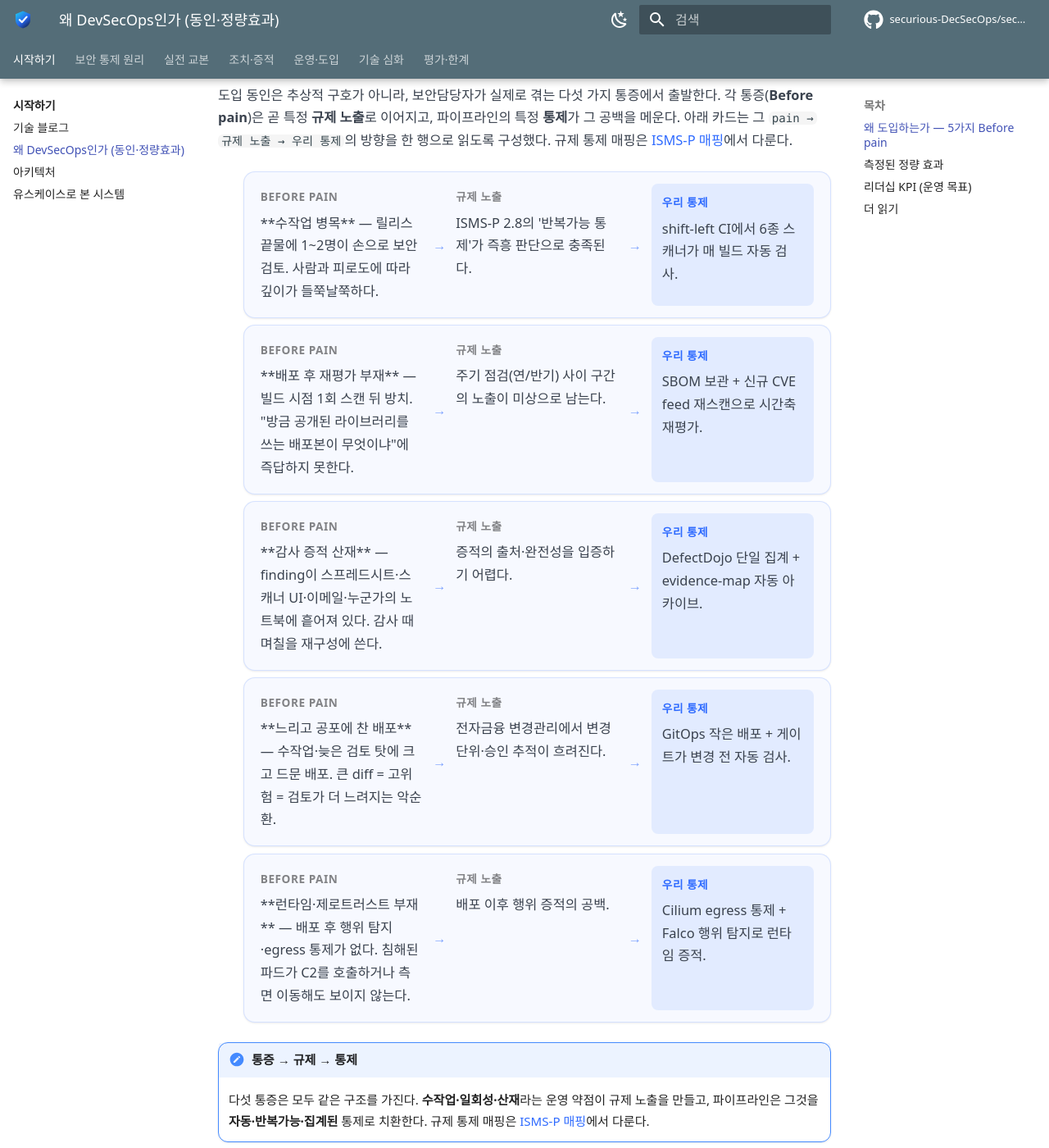
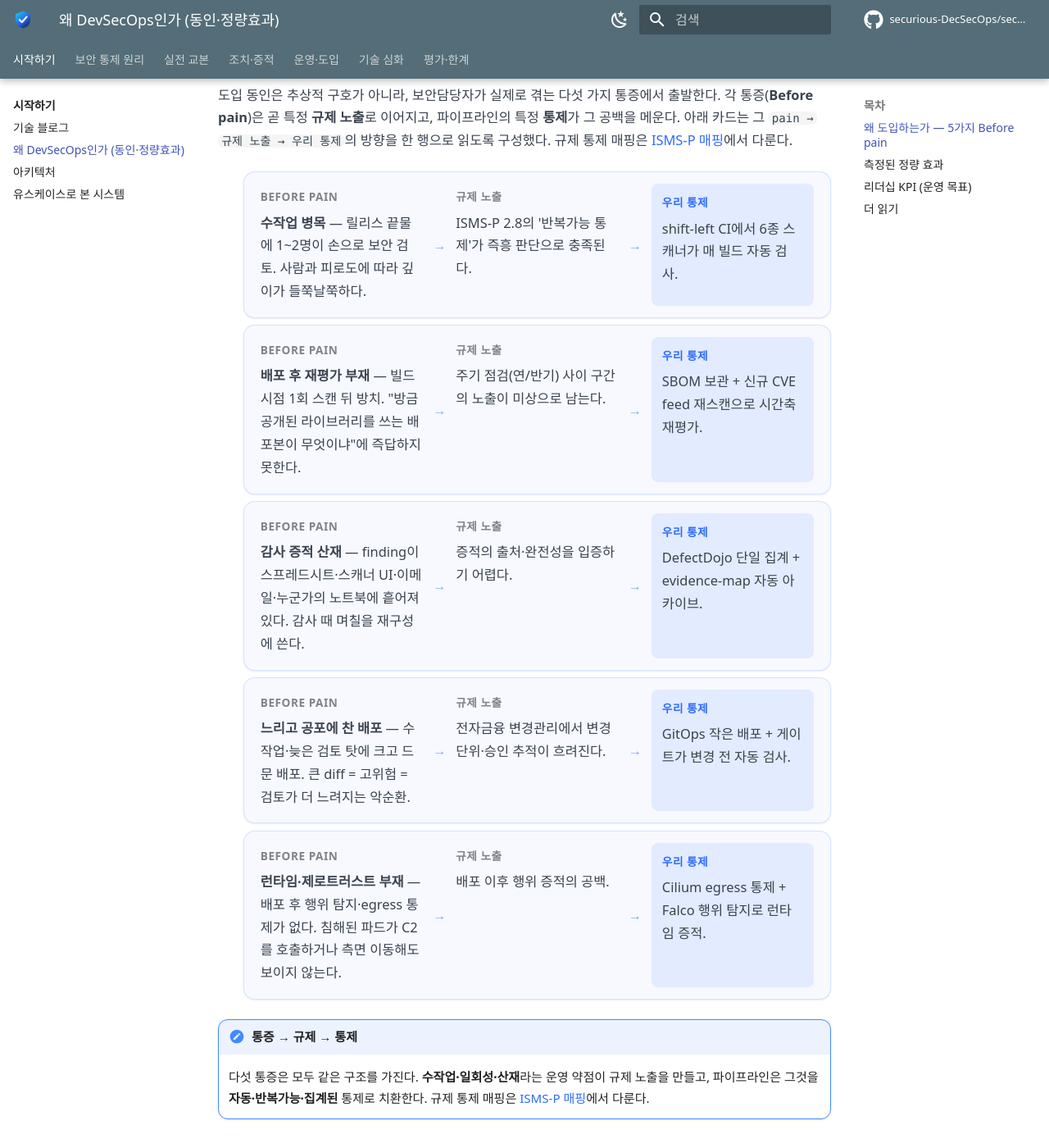
Before and after one commit to securious-DecSecOps/secubank-docs, an MkDocs documentation site: the page built from docs/why-devsecops.md, in a window 1280 px wide and 1400 px high, scrolled down 548 px. Shown: the whole window at 82% size. Built offline with MkDocs 1.6.1 and Material for MkDocs 9.7.7, drawn with Linux system fonts in a browser that asks for light colours; some web fonts are replaced; comment, search, counter and statistics services are not loaded.

Commit message:
why-devsecops sb-driver bold 렌더 버그 수정 — 적대적 검증에서 발견
라이브 배포본 점검 중 발견: sb-driver pain 카드의 <span markdown>**…**</span>가
md_in_html에서 inline bold로 처리되지 않아 리터럴 ** 5개(=10 마커)가 그대로 노출됐다.
원시 <strong>…</strong>으로 교체해 마크다운 처리 의존을 제거.
빌드 후 리터럴 ** 0건, <strong> 렌더 확인, mkdocs build --strict 통과.

```diff
--- a/docs/why-devsecops.md
+++ b/docs/why-devsecops.md
@@ -14,35 +14,35 @@
 
 <ul class="sb-driver">
 <li>
-<div class="sb-driver__pain"><span class="sb-driver__k">Before pain</span><span markdown>**수작업 병목** — 릴리스 끝물에 1~2명이 손으로 보안 검토. 사람과 피로도에 따라 깊이가 들쭉날쭉하다.</span></div>
+<div class="sb-driver__pain"><span class="sb-driver__k">Before pain</span><span><strong>수작업 병목</strong> — 릴리스 끝물에 1~2명이 손으로 보안 검토. 사람과 피로도에 따라 깊이가 들쭉날쭉하다.</span></div>
 <div class="sb-driver__arrow"></div>
 <div class="sb-driver__reg"><span class="sb-driver__k">규제 노출</span><span markdown>ISMS-P 2.8의 '반복가능 통제'가 즉흥 판단으로 충족된다.</span></div>
 <div class="sb-driver__arrow"></div>
 <div class="sb-driver__ctl"><span class="sb-driver__k">우리 통제</span><span markdown>shift-left CI에서 6종 스캐너가 매 빌드 자동 검사.</span></div>
 </li>
 <li>
-<div class="sb-driver__pain"><span class="sb-driver__k">Before pain</span><span markdown>**배포 후 재평가 부재** — 빌드 시점 1회 스캔 뒤 방치. "방금 공개된 라이브러리를 쓰는 배포본이 무엇이냐"에 즉답하지 못한다.</span></div>
+<div class="sb-driver__pain"><span class="sb-driver__k">Before pain</span><span><strong>배포 후 재평가 부재</strong> — 빌드 시점 1회 스캔 뒤 방치. "방금 공개된 라이브러리를 쓰는 배포본이 무엇이냐"에 즉답하지 못한다.</span></div>
 <div class="sb-driver__arrow"></div>
 <div class="sb-driver__reg"><span class="sb-driver__k">규제 노출</span><span markdown>주기 점검(연/반기) 사이 구간의 노출이 미상으로 남는다.</span></div>
 <div class="sb-driver__arrow"></div>
 <div class="sb-driver__ctl"><span class="sb-driver__k">우리 통제</span><span markdown>SBOM 보관 + 신규 CVE feed 재스캔으로 시간축 재평가.</span></div>
 </li>
 <li>
-<div class="sb-driver__pain"><span class="sb-driver__k">Before pain</span><span markdown>**감사 증적 산재** — finding이 스프레드시트·스캐너 UI·이메일·누군가의 노트북에 흩어져 있다. 감사 때 며칠을 재구성에 쓴다.</span></div>
+<div class="sb-driver__pain"><span class="sb-driver__k">Before pain</span><span><strong>감사 증적 산재</strong> — finding이 스프레드시트·스캐너 UI·이메일·누군가의 노트북에 흩어져 있다. 감사 때 며칠을 재구성에 쓴다.</span></div>
 <div class="sb-driver__arrow"></div>
 <div class="sb-driver__reg"><span class="sb-driver__k">규제 노출</span><span markdown>증적의 출처·완전성을 입증하기 어렵다.</span></div>
 <div class="sb-driver__arrow"></div>
 <div class="sb-driver__ctl"><span class="sb-driver__k">우리 통제</span><span markdown>DefectDojo 단일 집계 + evidence-map 자동 아카이브.</span></div>
 </li>
 <li>
-<div class="sb-driver__pain"><span class="sb-driver__k">Before pain</span><span markdown>**느리고 공포에 찬 배포** — 수작업·늦은 검토 탓에 크고 드문 배포. 큰 diff = 고위험 = 검토가 더 느려지는 악순환.</span></div>
+<div class="sb-driver__pain"><span class="sb-driver__k">Before pain</span><span><strong>느리고 공포에 찬 배포</strong> — 수작업·늦은 검토 탓에 크고 드문 배포. 큰 diff = 고위험 = 검토가 더 느려지는 악순환.</span></div>
 <div class="sb-driver__arrow"></div>
 <div class="sb-driver__reg"><span class="sb-driver__k">규제 노출</span><span markdown>전자금융 변경관리에서 변경 단위·승인 추적이 흐려진다.</span></div>
 <div class="sb-driver__arrow"></div>
 <div class="sb-driver__ctl"><span class="sb-driver__k">우리 통제</span><span markdown>GitOps 작은 배포 + 게이트가 변경 전 자동 검사.</span></div>
 </li>
 <li>
-<div class="sb-driver__pain"><span class="sb-driver__k">Before pain</span><span markdown>**런타임·제로트러스트 부재** — 배포 후 행위 탐지·egress 통제가 없다. 침해된 파드가 C2를 호출하거나 측면 이동해도 보이지 않는다.</span></div>
+<div class="sb-driver__pain"><span class="sb-driver__k">Before pain</span><span><strong>런타임·제로트러스트 부재</strong> — 배포 후 행위 탐지·egress 통제가 없다. 침해된 파드가 C2를 호출하거나 측면 이동해도 보이지 않는다.</span></div>
 <div class="sb-driver__arrow"></div>
 <div class="sb-driver__reg"><span class="sb-driver__k">규제 노출</span><span markdown>배포 이후 행위 증적의 공백.</span></div>
 <div class="sb-driver__arrow"></div>
```
